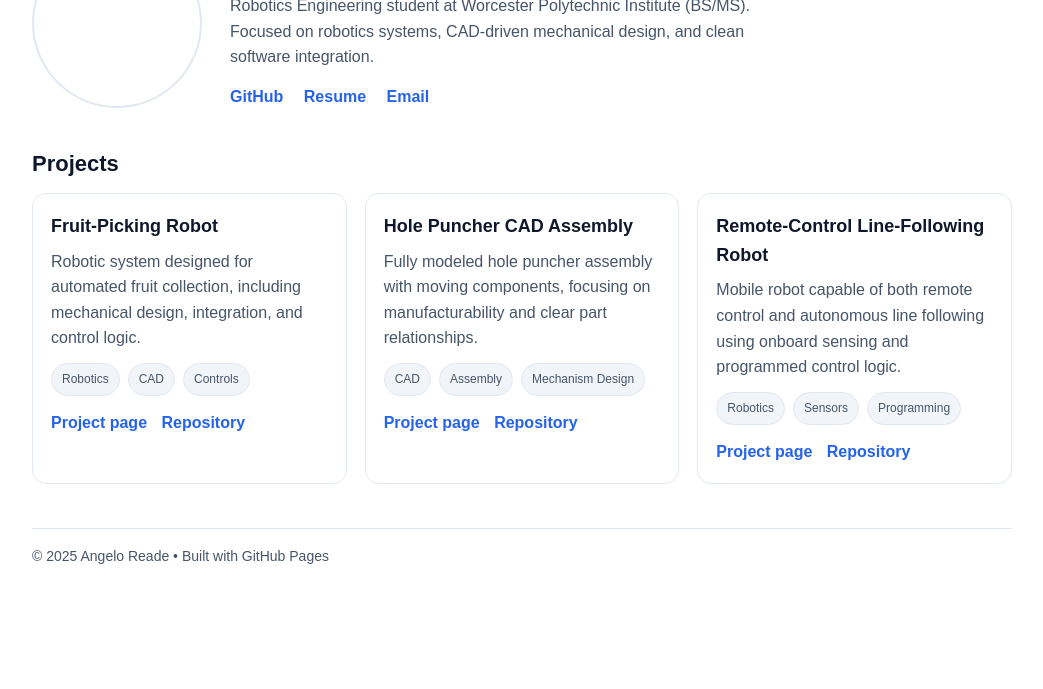
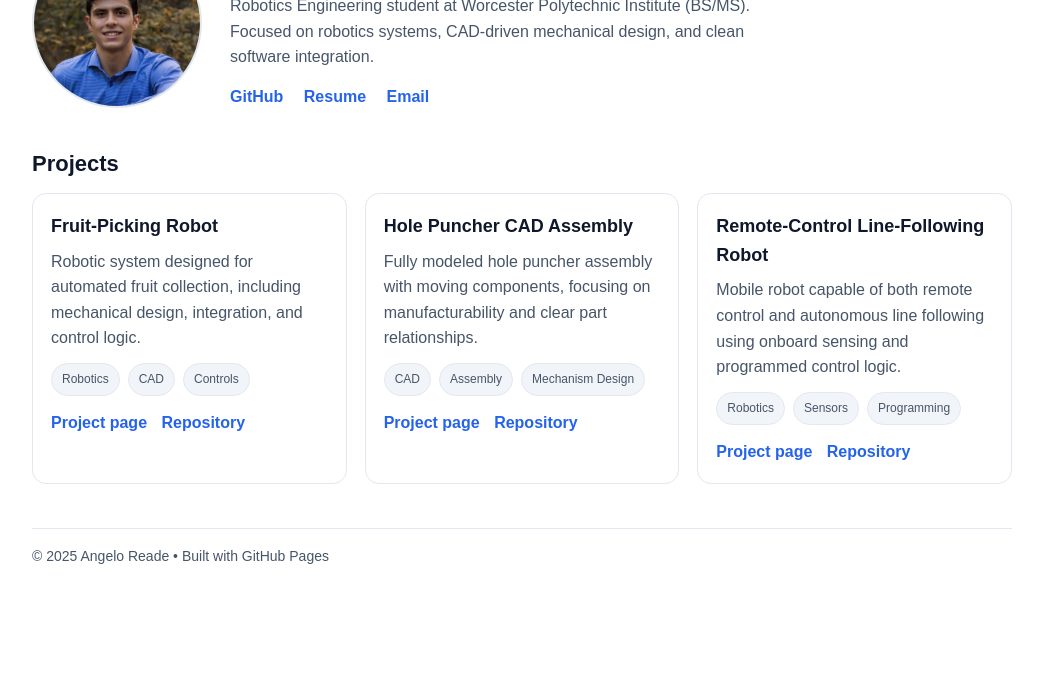
Before and after one commit to AngeloReade-WPI/AngeloReade-WPI.github.io, a plain HTML site: page index.html in a window 1280 px wide. Shown: the part 111-800 px from the top of the page, without its empty margins (118-1161 px from the left). Drawn offline with Linux system fonts and the light colour scheme.

Commit message:
Update index.html

```diff
--- a/index.html
+++ b/index.html
@@ -144,7 +144,7 @@
     <!-- HEADER -->
     <header>
       <img
-        src="angeloreadeprofilepicture.jpeg"
+        src="angeloreadeprofilepicture.jpg"
         alt="Photo of Angelo Reade"
         class="profile-pic"
       />
```
